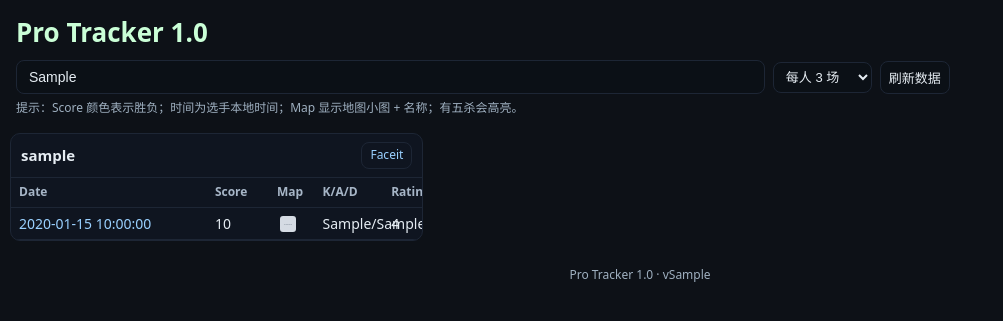
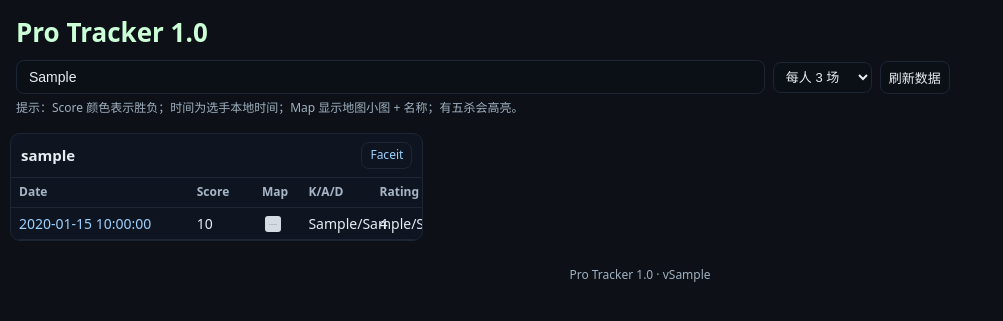
Before and after one commit to Bubbl666/ProTracker, a FastAPI app: template app/templates/index.html in a window 1280 px wide. Shown: the top 321 px of the page, without its empty margins (0-1003 px from the left). Run offline with FastAPI, Linux system fonts and the light colour scheme; the template is opened without the code that fills it: most values are stand-ins (such as "Sample title", 1, 10 or a date in 2020); grey boxes marked "Sample" are stand-in pictures.

Commit message:
Update index.html

```diff
--- a/app/templates/index.html
+++ b/app/templates/index.html
@@ -43,11 +43,11 @@
   tbody td{padding:6px 8px;border-bottom:1px solid var(--line);vertical-align:middle;white-space:nowrap}
 
   /* 列宽与左对齐（更紧凑） */
-  .c-date{width:40%}
+  .c-date{width:35%}
   .c-score{width:12%}
   .c-map{width:10%; text-align:center;}   /* Map 图标只要 10% 宽度 */
   .c-kad{width:14%;}                      /* 给 K/A/D 多点空间 */
-  .c-rating{width:8%;}                    /* Rating 靠左 */
+  .c-rating{width:10%;}                    /* Rating 靠左 */
 
 
   .win{color:var(--ok);font-weight:700}
```
